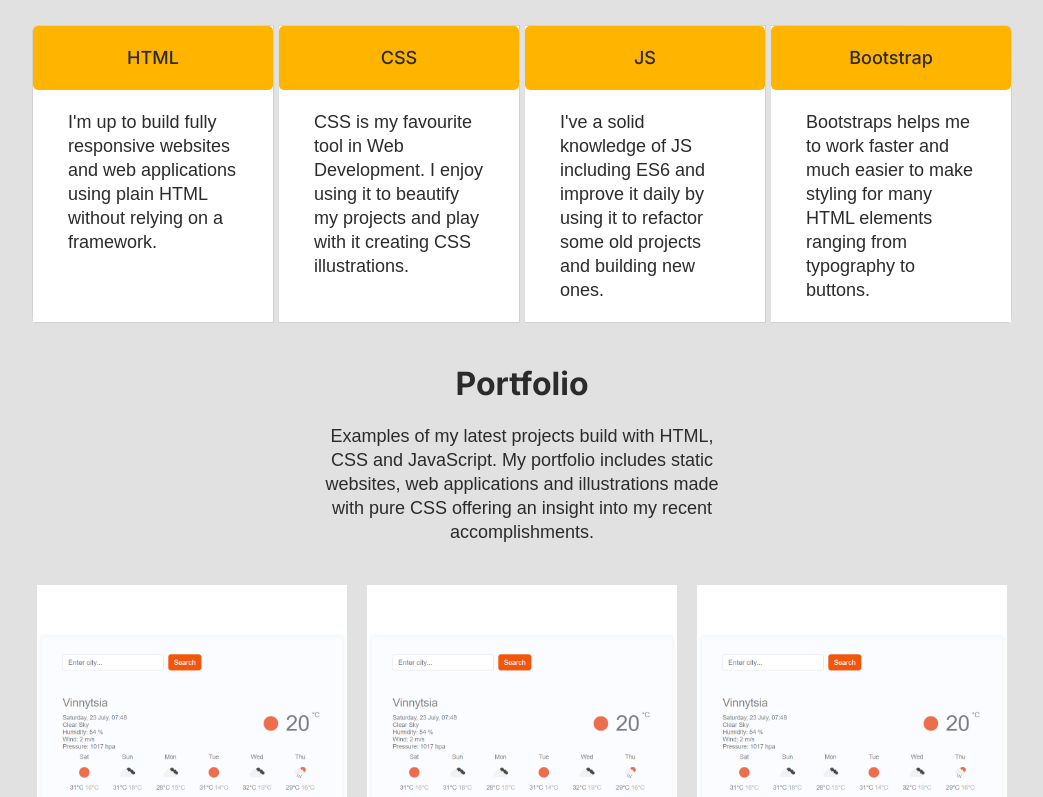
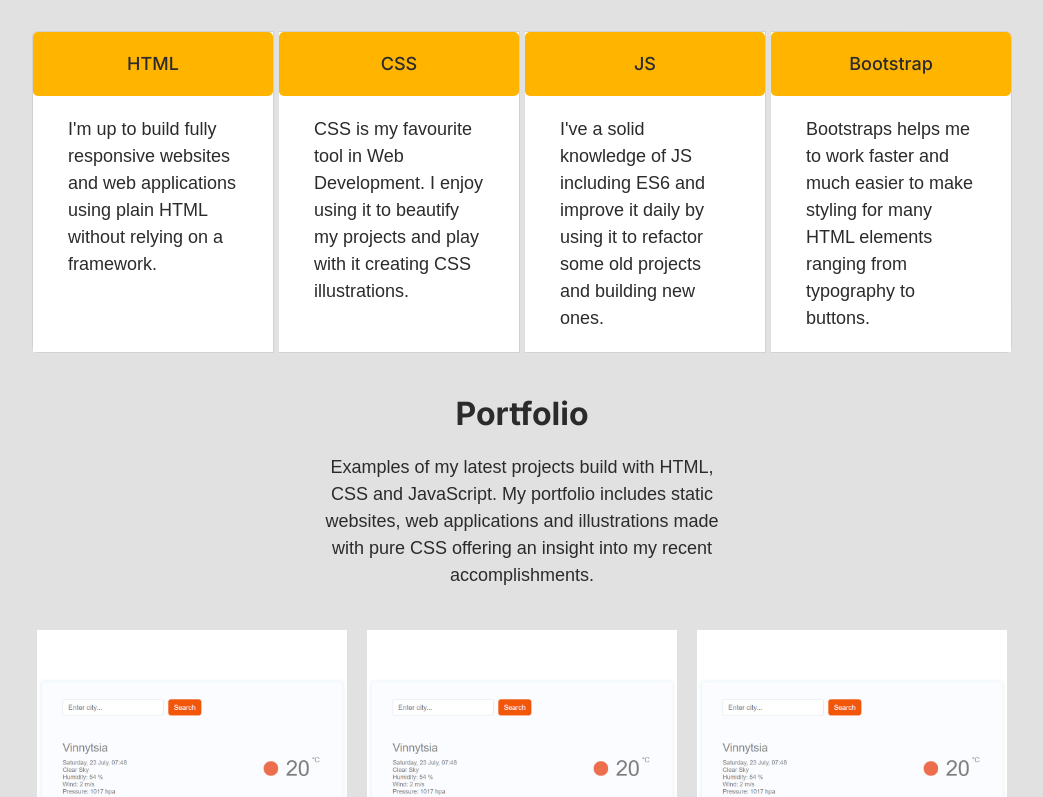
Before and after one commit to olenadidenko/Portfolio-Project-Setup, a plain HTML site: page index.html in a window 1280 px wide. Shown: the part 452-1249 px from the top of the page, without its empty margins (118-1161 px from the left). Drawn offline with nearby package versions, Linux system fonts and the light colour scheme.

Commit message:
changed line-height

```diff
--- a/css/style.css
+++ b/css/style.css
@@ -125,7 +125,7 @@
  }
  h3 {
 	font-size: 18px;
-	line-height: 24px;
+	line-height: 150%;
 	margin: 0;
 	padding: 0 15px 0 15px;
  }
```
